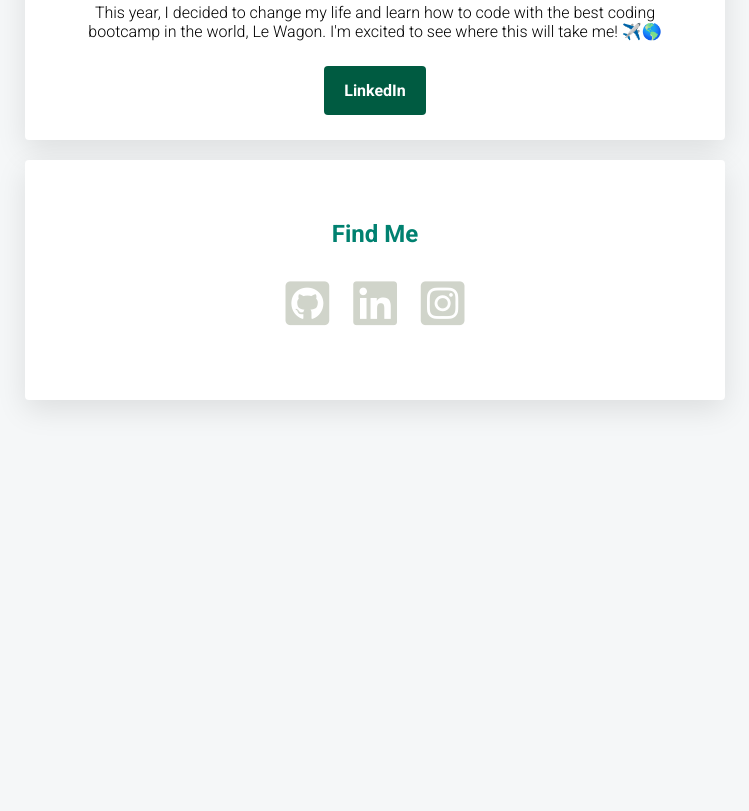
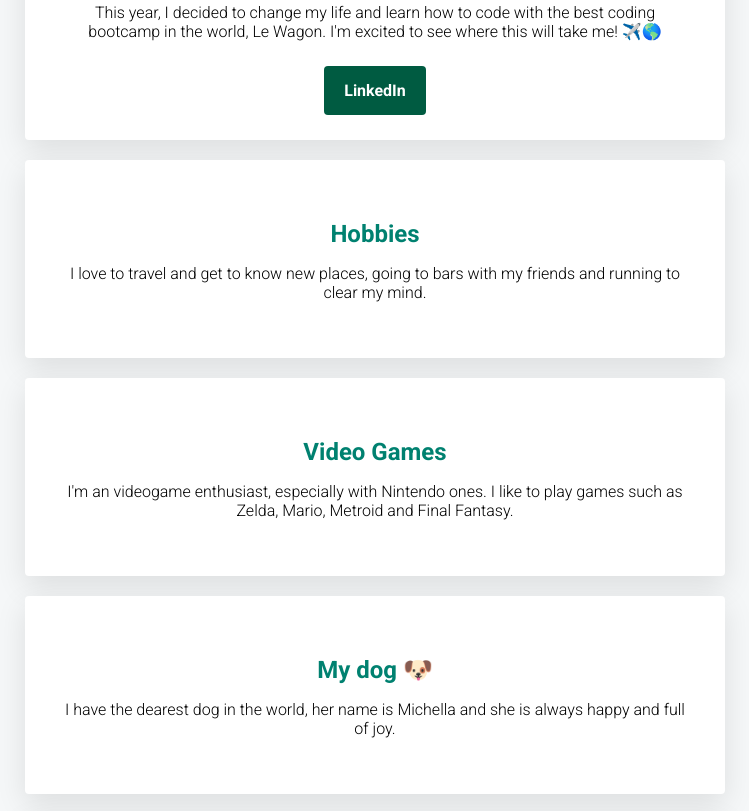
Before and after one commit to fhcfreitas/profile, a plain HTML site: page index.html in a window 1280 px wide. Shown: the part 278-1089 px from the top of the page, without its empty margins (265-1014 px from the left). Before the commit the page ends 800 px from the top, so only its background shows below. Drawn offline with Linux system fonts and the light colour scheme.

Commit message:
Added some cards in my profile page

```diff
--- a/index.html
+++ b/index.html
@@ -15,6 +15,23 @@
       <img src="images/profile.jpeg" width="120px" alt="Fabio Freitas" class="img-circle">
       <p>This year, I decided to change my life and learn how to code with the best coding bootcamp in the world, Le Wagon. I'm excited to see where this will take me! ✈️🌎</p>
       <a href="https://www.linkedin.com/in/fhcfreitas/" target="_blank" class="btn-green">LinkedIn</a>
+    </div>
+
+    <div class="card">
+      <h2>Hobbies</h2>
+        <p>
+          I love to travel and get to know new places, going to bars with my friends and running to clear my mind.
+        </p>
+    </div>
+
+    <div class="card">
+      <h2>Video Games</h2>
+      <p>I'm an videogame enthusiast, especially with Nintendo ones. I like to play games such as Zelda, Mario, Metroid and Final Fantasy. </p>
+    </div>
+
+   <div class="card">
+      <h2>My dog 🐶</h2>
+      <p>I have the dearest dog in the world, her name is Michella and she is always happy and full of joy.</p>
     </div>
 
     <div class="card">
```
